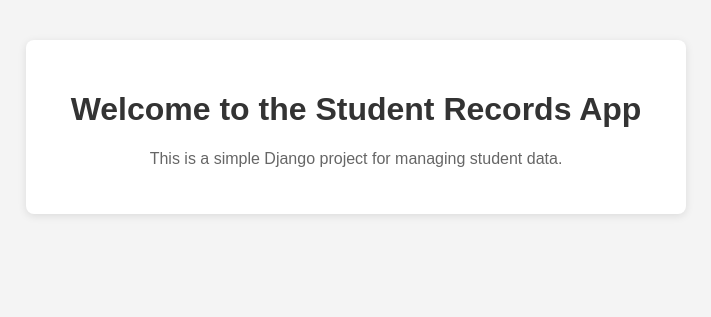
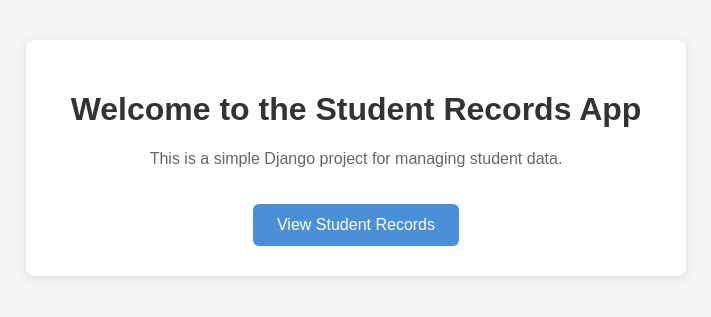
Before and after one commit to chizreally/quiz3-django, a Django app: page / in a window 1280 px wide. Shown: the top 317 px of the page, without its empty margins (284-995 px from the left). Run offline with Django 5.2, Linux system fonts and the light colour scheme.

Commit message:
Add students link

```diff
--- a/main/templates/main/home.html
+++ b/main/templates/main/home.html
@@ -25,12 +25,26 @@
         p {
             color: #666;
         }
+
+        .btn {
+            display: inline-block;
+            margin-top: 20px;
+            padding: 12px 24px;
+            background-color: #4a90d9;
+            color: #fff;
+            text-decoration: none;
+            border-radius: 6px;
+        }
+.btn:hover {
+    background-color: #357abd;
+}
     </style>
 </head>
 <body>
     <div class="container">
         <h1>Welcome to the Student Records App</h1>
         <p>This is a simple Django project for managing student data.</p>
+        <a href="{% url 'students' %}" class="btn">View Student Records</a>
     </div>
 </body>
 </html>
```
